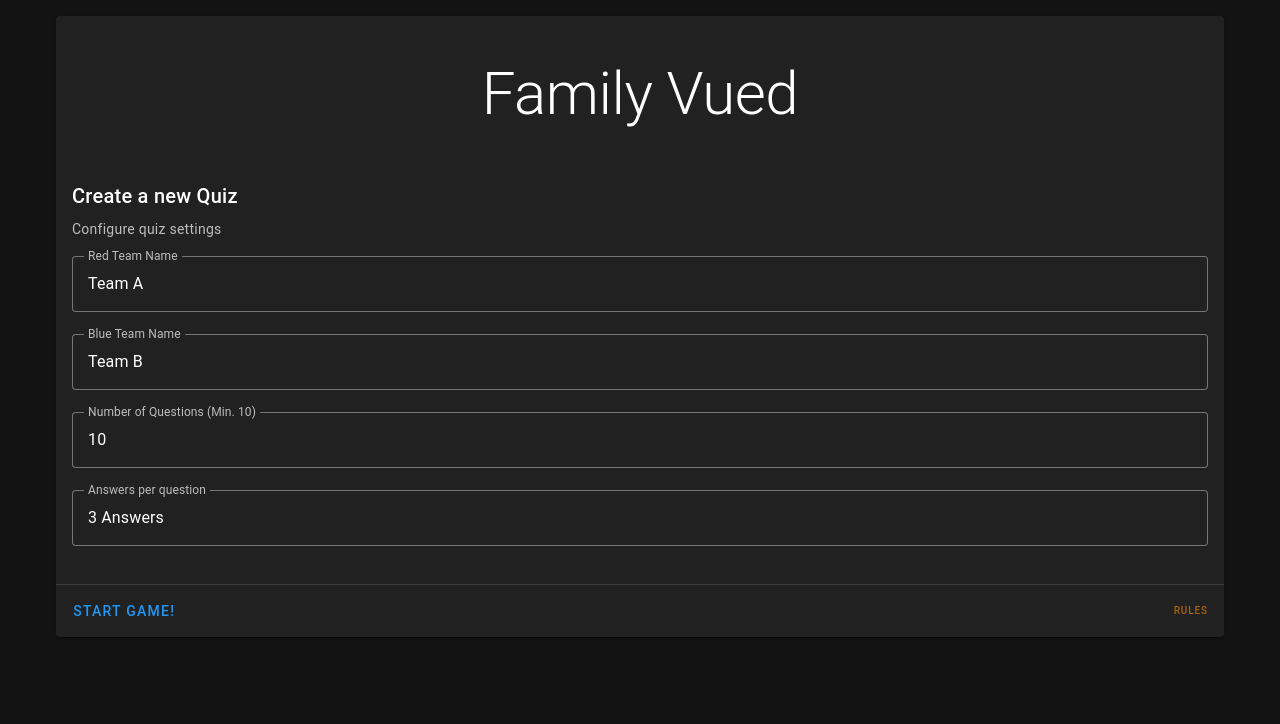
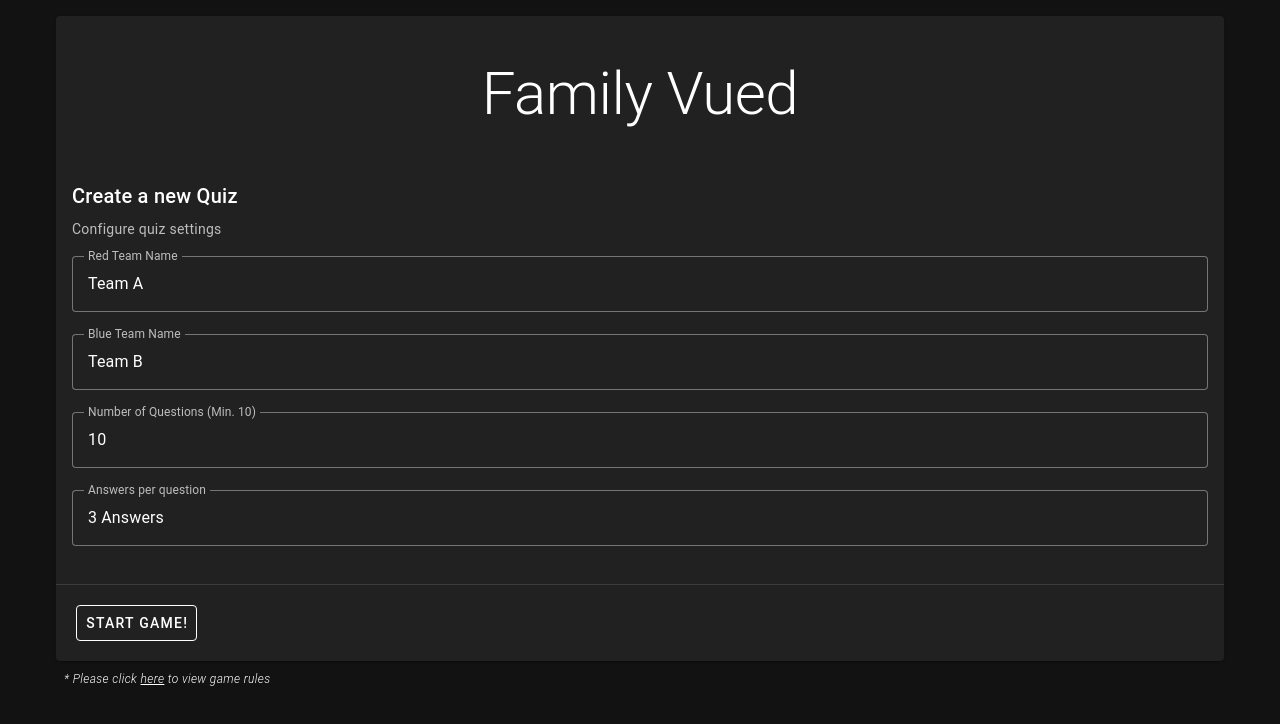
Before and after one commit to shubhamsharma11/family-fued-quiz, a Vue app: page / in a window 1280 px wide. Shown: the top 724 px of the page. Built offline with nearby package versions, Linux system fonts and the light colour scheme.

Commit message:
updated rules game buton

```diff
--- a/src/views/DashBoard.vue
+++ b/src/views/DashBoard.vue
@@ -52,15 +52,15 @@
 
       <v-card-actions>
         <v-btn
-          color="info"
+          variant="outlined"
+          class="ma-3"
           @click="StartGame"
         >
           Start Game!
         </v-btn>
-        <v-spacer />
-        <rules-view></rules-view>
       </v-card-actions>
     </v-card>
+    <rules-view></rules-view>
   </v-container>
 </template>
 
--- a/src/views/RulesView.vue
+++ b/src/views/RulesView.vue
@@ -6,35 +6,22 @@
     transition="dialog-bottom-transition"
   >
     <template v-slot:activator="{ props }">
-      <v-btn
-        variant="plain"
-        color="warning"
-        size="x-small"
-        v-bind="props"
-      >
-        Rules
-      </v-btn>
+      <p class="text-caption font-weight-light font-italic pa-2">
+        * Please click <a class="v-link" v-bind="props">here</a> to view game rules
+      </p>
     </template>
     <v-card>
       <v-toolbar
         dark
-        color="primary"
       >
-        <v-btn
-          icon
-          dark
-          @click="dialog = false"
-        >
-          <v-icon>mdi-close</v-icon>
-        </v-btn>
-        <v-toolbar-title>Settings</v-toolbar-title>
+        <v-toolbar-title>Game Rules</v-toolbar-title>
         <v-spacer></v-spacer>
         <v-toolbar-items>
           <v-btn
             variant="text"
             @click="dialog = false"
           >
-            Save
+            Close
           </v-btn>
         </v-toolbar-items>
       </v-toolbar>
@@ -91,4 +78,9 @@
   .dialog-bottom-transition-leave-active {
     transition: transform .2s ease-in-out;
   }
+
+  a {
+    text-decoration: underline;
+    cursor: pointer;
+  }
 </style>
```
